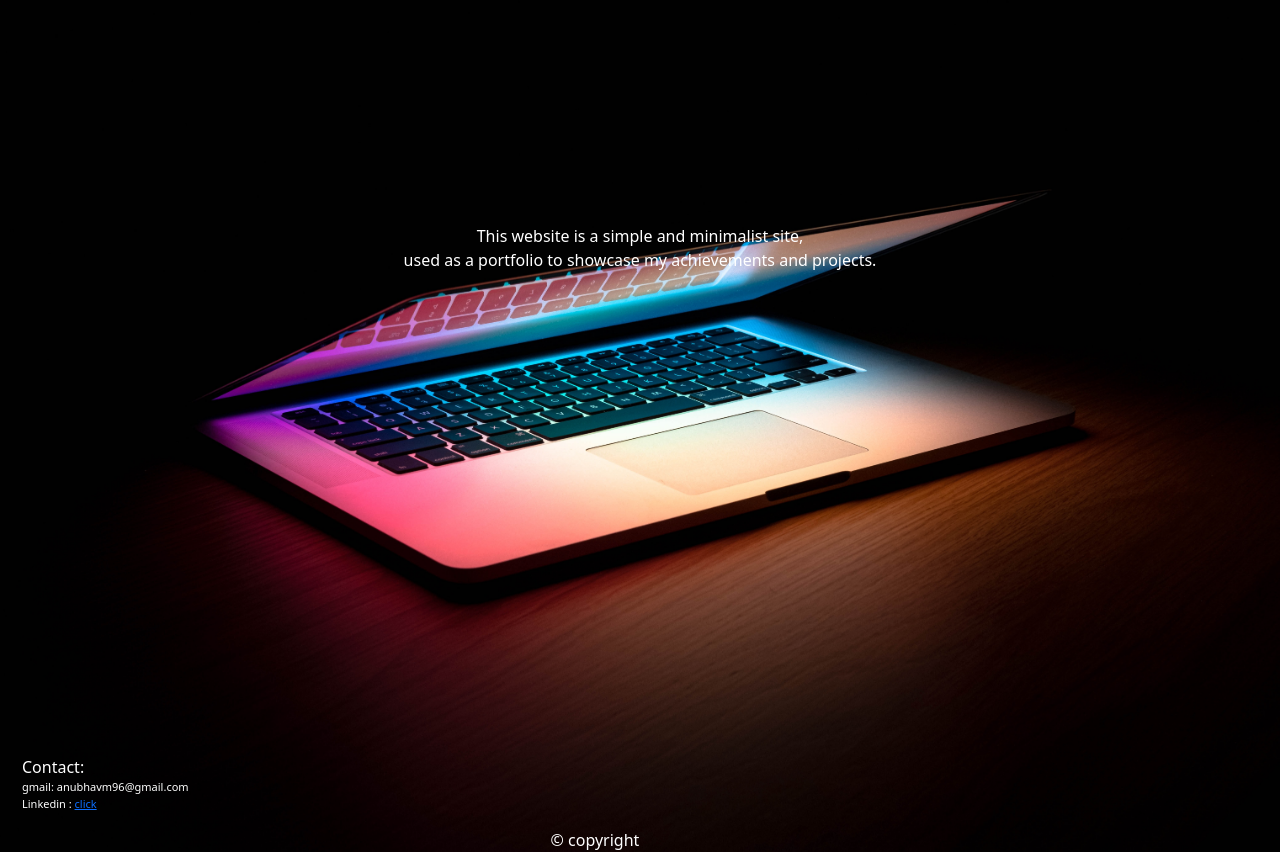
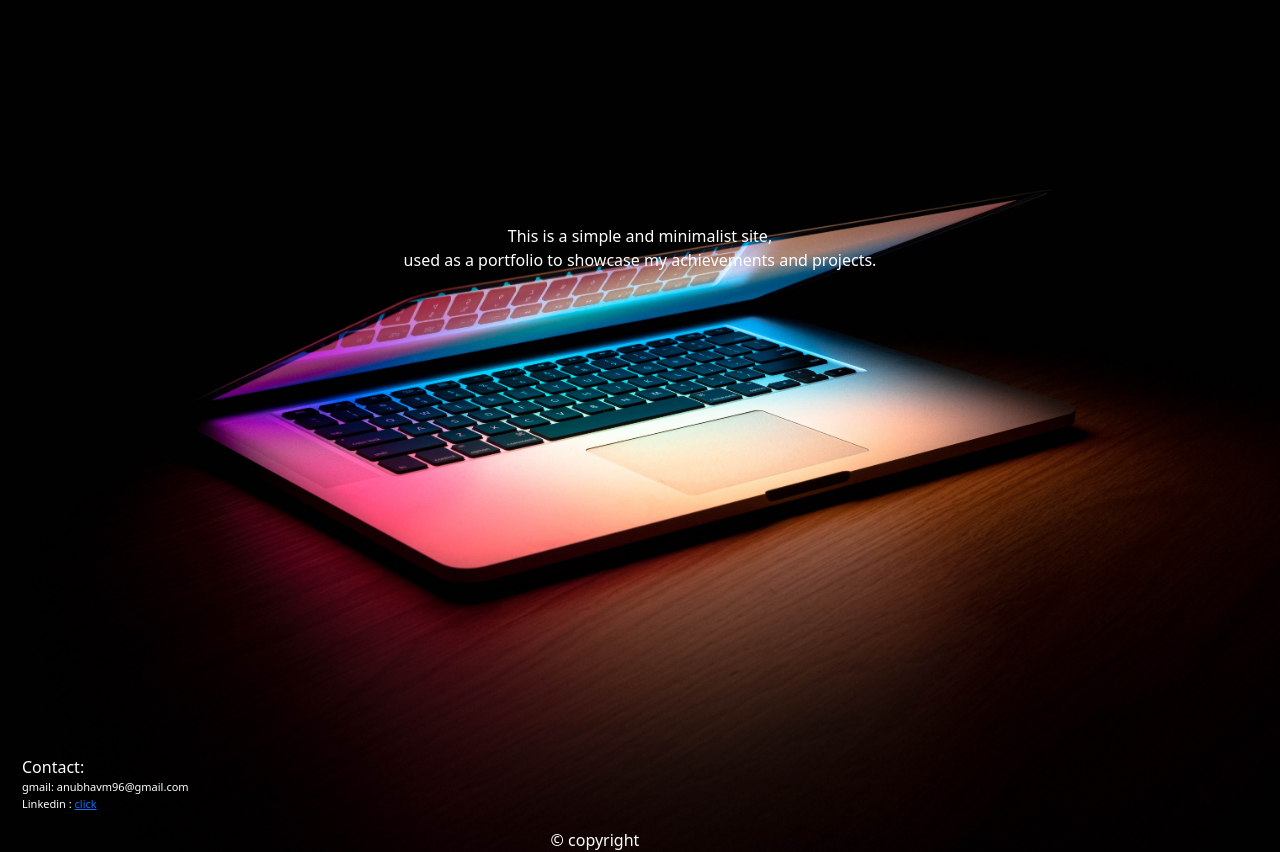
Before and after one commit to Anubhav495/mainportfoliosite, a Django app: page / in a window 1280 px wide. Shown: the part 76-928 px from the top of the page. Run offline with Django 3.2, Linux system fonts and the light colour scheme.

Commit message:
commit this

```diff
--- a/templates/home.html
+++ b/templates/home.html
@@ -12,7 +12,7 @@ Home
     <div class="carousel-item active">
       <img src="/static/img1.jpg" class="d-block w-100" alt="laptop">
       <div class="carousel-caption d-none d-md-block">
-        <p style="margin-bottom:540px;padding-y:0px">This website is a simple and minimalist site,<br>used as a portfolio to showcase my achievements and projects.</p>
+        <p style="margin-bottom:540px;padding-y:0px">This is a simple and minimalist site,<br>used as a portfolio to showcase my achievements and projects.</p>
       </div>
       <div class="container position-absolute bottom-0 start-0 text-white" >
         <h8 style="padding-left:10px">Contact:</h8>
```
